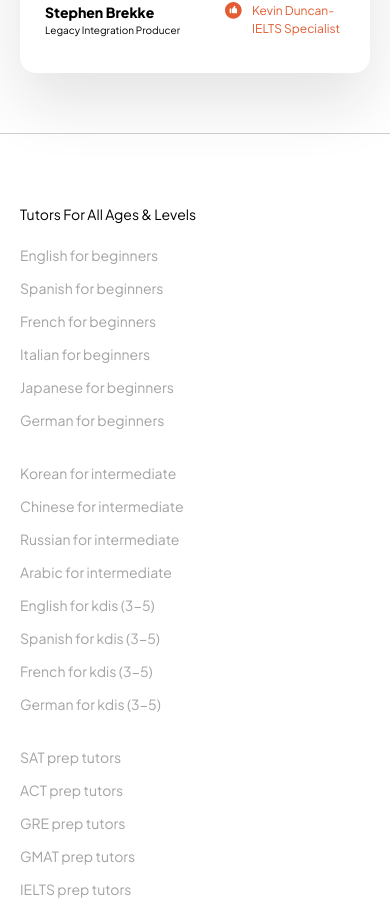
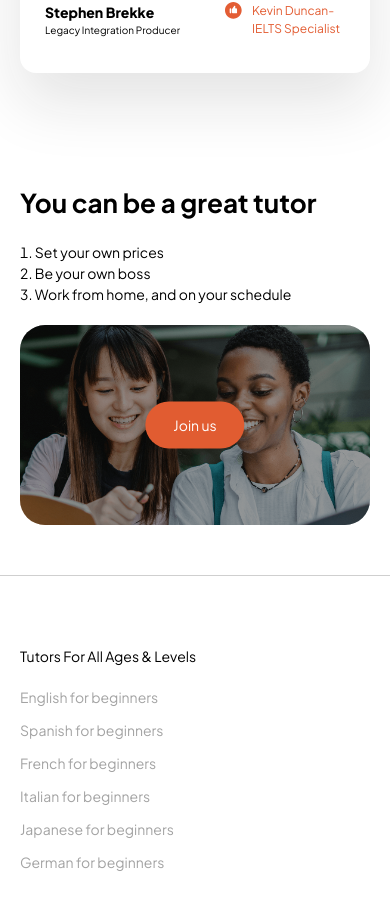
Before and after one commit to AhliKode-com/lingo-foundry-web, a Next.js app: page / in a window 390 px wide. Shown: the part 7140-8048 px from the top of the page. Built offline with nearby package versions, Linux system fonts and the light colour scheme.

Commit message:
hero bottom done UI

```diff
--- /dev/null
+++ b/components/organisms/hero-bottom.js
@@ -0,0 +1,65 @@
+/*
+ * @Author: danteclericuzio
+ * @Date: 2025-03-15 16:47:13
+ * @Last Modified by: danteclericuzio
+ * @Last Modified time: 2025-03-15 17:34:18
+ */
+
+import { OrangeButton } from "@/components/atoms/buttons";
+import { TitleText } from "@/components/atoms/title";
+import { Home } from "@/constants/en";
+
+export default function HeroBottom() {
+    const { heroBottom } = Home;
+    return (
+        <div className="lingo-container py-[50px] md:py-[115px]">
+            <div className="block lg:hidden mb-[20px]">
+                <TitleText text={heroBottom.title}/>
+            </div>
+            <div className="animation-effect text-[14px] sm:text-[16px] md:text-[18px] flex lg:hidden flex-col mb-[20px] ">
+                <ol className="list-decimal list-inside">
+                {heroBottom.list.map((item, idx) => (
+                    <li key={idx}>{item}</li>
+                ))}
+                </ol>
+            </div>
+            <div
+                className="
+                animation-effect
+                relative
+                w-full
+                h-[200px] md:h-[500px] xl:h-[800px]
+                bg-[url('/assets/hero-bottom.png')]
+                bg-cover
+                bg-no-repeat
+                bg-
+                rounded-[25px] md:rounded-[50px]
+                "
+            >
+                <div className="animation-effect p-[50px] hidden lg:flex flex-col absolute w-[540px] h-[400px] bg-[#F9E8E2] lg:bottom-[30px] xl:bottom-[100px] right-[30px]">
+                        <TitleText text={heroBottom.title}/>
+                        <ol className="list-decimal list-inside my-[20px]">
+                            {heroBottom.list.map((item, idx) => (
+                                <li key={idx}>{item}</li>
+                            ))}
+                        </ol>
+                        <div>
+                            <OrangeButton text={heroBottom.button} />
+                        </div>
+                </div>
+                <div className="relative w-full h-full md:hidden">
+                    <div className="
+                        absolute
+                        top-1/2
+                        left-1/2
+                        -translate-x-1/2
+                        -translate-y-1/2
+                    ">
+                        <OrangeButton text={heroBottom.button} />
+                    </div>
+                    <div className="w-full h-full bg-[#00000060] rounded-[25px]"></div>
+                </div>
+            </div>
+        </div>
+    )
+}
--- a/components/pages/home.js
+++ b/components/pages/home.js
@@ -2,7 +2,7 @@
  * @Author: danteclericuzio
  * @Date: 2025-03-13 21:27:45
  * @Last Modified by: danteclericuzio
- * @Last Modified time: 2025-03-14 21:11:31
+ * @Last Modified time: 2025-03-15 16:48:29
  */
 
 import Browse from '@/components/organisms/browse';
@@ -13,6 +13,7 @@ import ExploreTutor from '@/components/organisms/explore-tutor';
 import Why from '@/components/organisms/why-us';
 import How from '@/components/organisms/how';
 import Review from '@/components/organisms/review';
+import HeroBottom from '@/components/organisms/hero-bottom';
 
 export default function Home() {
     return (
@@ -25,6 +26,7 @@ export default function Home() {
             <Why/>
             <How/>
             <Review/>
+            <HeroBottom/>
         </>
     )
 }
--- a/constants/en.js
+++ b/constants/en.js
@@ -2,7 +2,7 @@
  * @Author: danteclericuzio
  * @Date: 2025-03-11 13:47:53
  * @Last Modified by: danteclericuzio
- * @Last Modified time: 2025-03-14 23:05:48
+ * @Last Modified time: 2025-03-15 17:31:18
  */
 
 export const Home = {
@@ -157,6 +157,15 @@ export const Home = {
         userThree: 'Stephen Brekke',
         occupationThree: 'Legacy Integration Producer',
         teacherThree: 'Kevin Duncan- IELTS Specialist',
+    },
+    heroBottom: {
+        title: 'You can be a great tutor',
+        list: [
+            'Set your own prices',
+            'Be your own boss',
+            'Work from home, and on your schedule'
+        ],
+        button: 'Join us'
     }
 }
 
```
Also changed, not shown: public/assets/hero-bottom.png (added), public/assets/hero-you.png (deleted).
